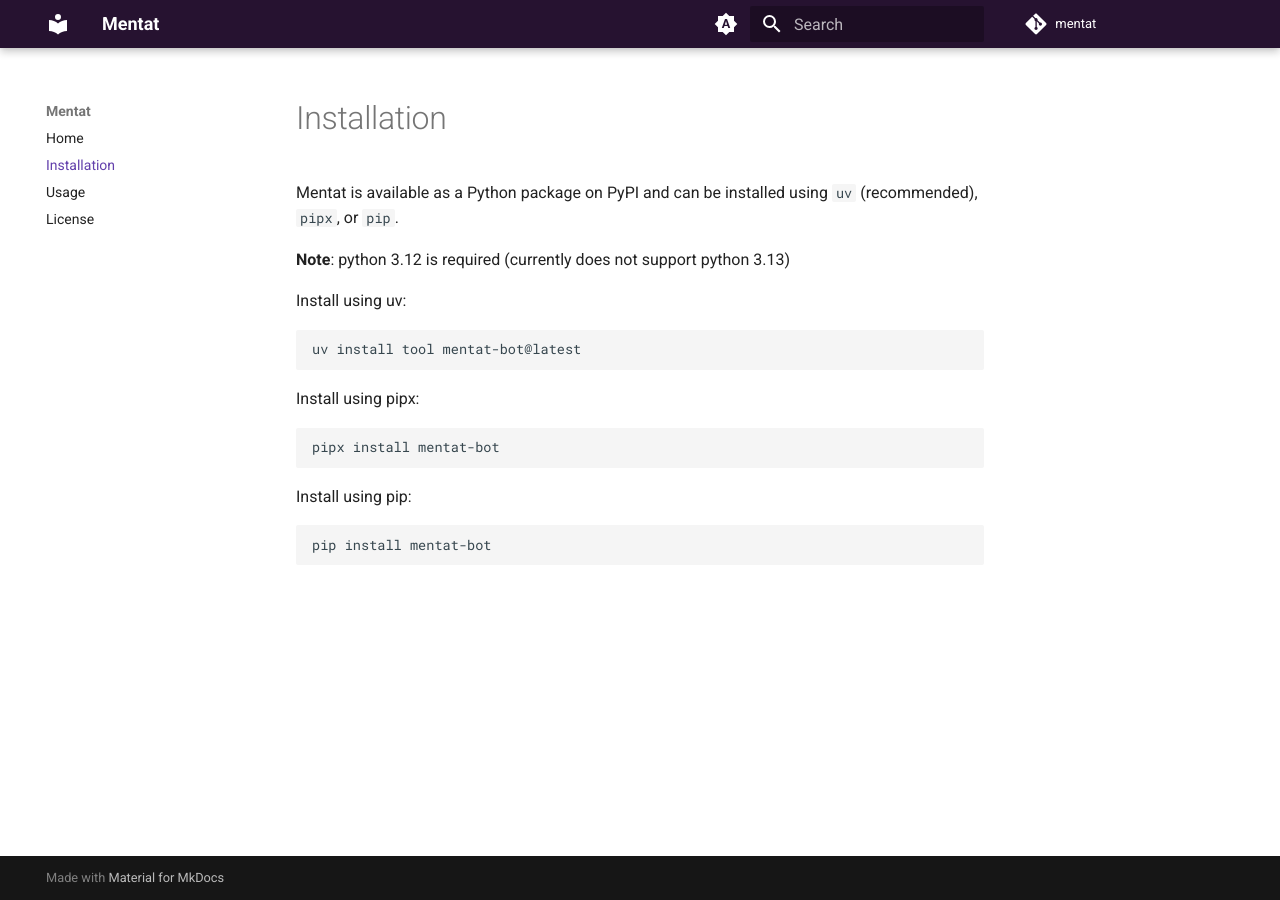
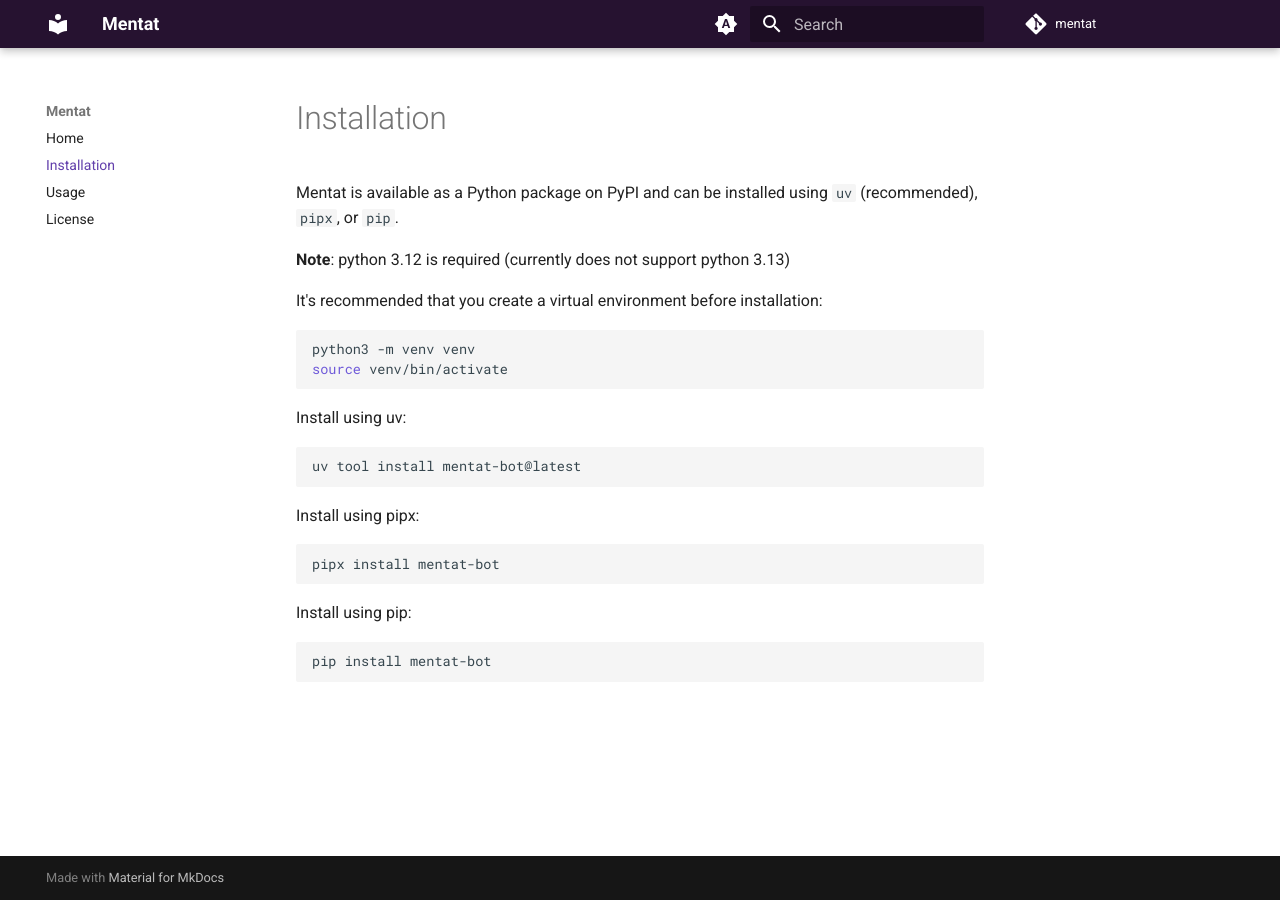
Before and after one commit to sapph2c/mentat, an MkDocs documentation site: the page built from docs/installation.md, in a window 1280 px wide. Built offline with MkDocs 1.6.1 and Material for MkDocs 9.7.7, drawn with Linux system fonts in a browser that asks for light colours; comment, search, counter and statistics services are not loaded.

````diff
--- a/docs/installation.md
+++ b/docs/installation.md
@@ -4,10 +4,17 @@ Mentat is available as a Python package on PyPI and can be installed using `uv`
 
 **Note**: python 3.12 is required (currently does not support python 3.13)
 
+It's recommended that you create a virtual environment before installation:
+
+```bash
+python3 -m venv venv
+source venv/bin/activate
+```
+
 Install using uv:
 
 ```bash
-uv install tool mentat-bot@latest
+uv tool install mentat-bot@latest
 ```
 
 Install using pipx:
--- a/pyproject.toml
+++ b/pyproject.toml
@@ -1,6 +1,6 @@
 [project]
 name = "mentat-bot"
-version = "1.1.0"
+version = "1.1.1"
 description = "Discord bot designed to streamline credential management and access tracking during red team engagements."
 readme = "README.md"
 requires-python = ">=3.12, <3.13"
````
Also changed, not shown: README.md (+8 -1 lines), 3 other files.
